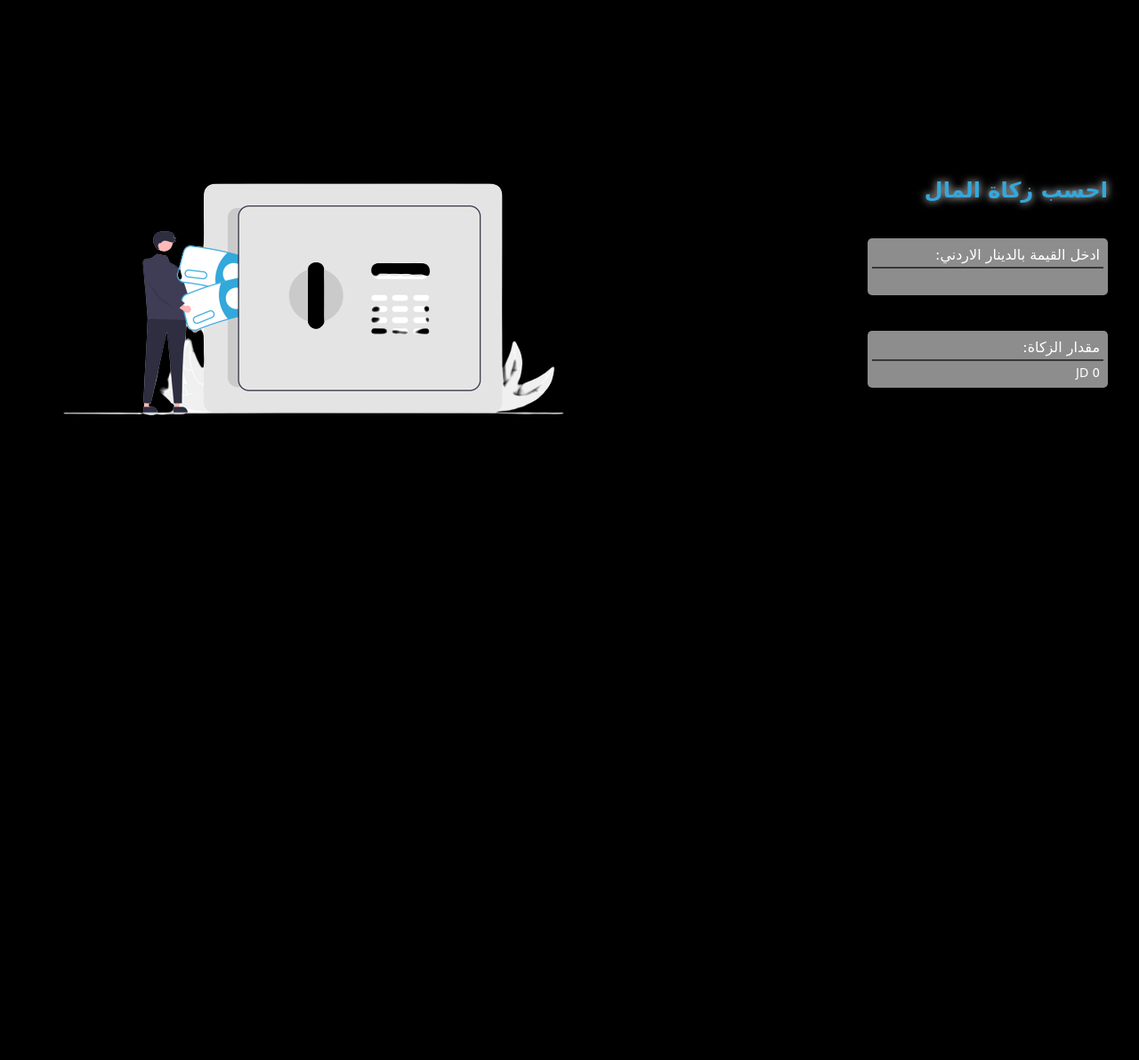
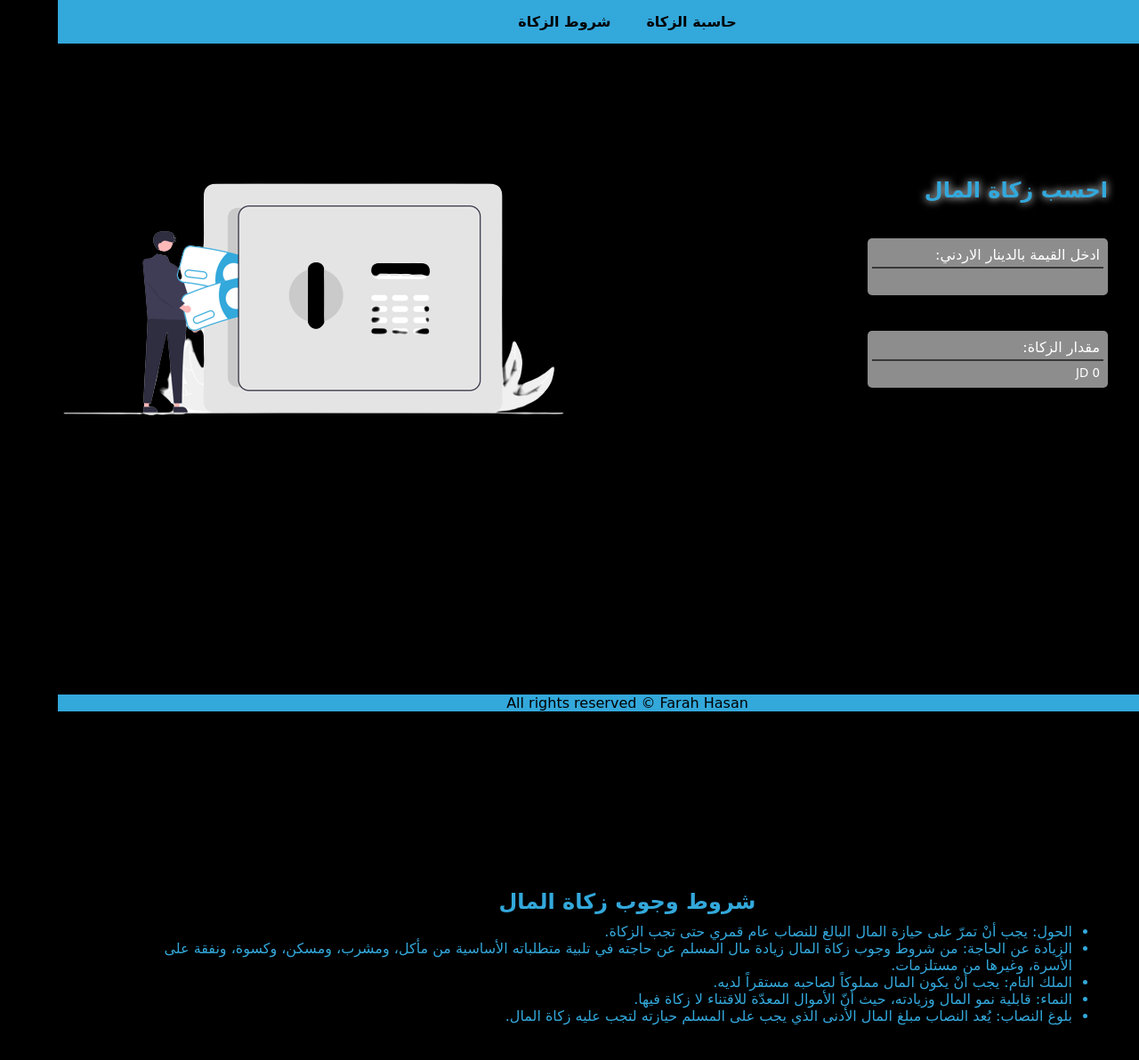
Before and after one commit to Farah-Hatem/Zakat-elmal, a plain HTML site: page index.html in a window 1280 px wide. Shown: the top 1192 px of the page at 89% size. Before the commit the page ends 800 px from the top, so only its background shows below. Drawn offline with Linux system fonts and the light colour scheme; a web font is replaced by a local one.

Commit message:
Update index.html

```diff
--- a/index.html
+++ b/index.html
@@ -10,18 +10,26 @@
     <link href="https://fonts.googleapis.com/css2?family=Abril+Fatface&family=Marhey:wght@300;400&display=swap" rel="stylesheet">
 </head>
 <body>
+    <header>
+        <div class="container">
+            <nav>
+                <a href="index.html"><li>حاسبة الزكاة</li></a>
+                <a href="#shart"><li>شروط الزكاة</li></a>
+            </nav>
+        </div>
+    </header>
     <div class="cover">
         <div class="container">
             <section id="box">
                 <h1>احسب زكاة المال </h1>
                 <div class="amount">
                     <label for="input">ادخل القيمة بالدينار الاردني:</label>
-                    <input type="number" name="input" value="in" id="input" class="input">
+                    <input type="number" name="input" value="in" id="input" class="input" min="0">
                 </div>
                 <span></span>
                 <div class="result">
                     <label for="result">مقدار الزكاة: </label>
-                    <input type="number" name="result" id="result"  disabled placeholder="0 JD">
+                    <input type="number" name="result" id="result"  disabled readonly placeholder="0 JD">
                 </div>
                 <!-- <div>
                     <button type="submit" id="sub" onclick="info()">Calculate</button>
@@ -30,8 +38,22 @@
             <section id="image">
                 <img src="images/undraw-removebg.png" alt="not found">
             </section>
+            <section id="shart">
+                <!-- <img src="images/undraw-removebg.png" alt="not found"> -->
+                <h2> شروط وجوب زكاة المال</h2>
+                <ul>
+                    <li>الحول: يجب أنْ تمرّ على حيازة المال البالغ للنصاب عام قمري حتى تجب الزكاة.</li>
+                    <li>الزيادة عن الحاجة: من شروط وجوب زكاة المال زيادة مال المسلم عن حاجته في تلبية متطلباته الأساسية من مأكل، ومشرب، ومسكن، وكسوة، ونفقة على الأسرة، وغيرها من مستلزمات.</li>
+                    <li>الملك التام: يجب أنْ يكون المال مملوكاً لصاحبه مستقراً لديه.</li>
+                    <li>النماء: قابلية نمو المال وزيادته، حيث أنّ الأموال المعدّة للاقتناء لا زكاة فيها.</li>
+                    <li>بلوغ النصاب: يُعد النصاب مبلغ المال الأدنى الذي يجب على المسلم حيازته لتجب عليه زكاة المال.</li>
+                </ul>
+            </section>
         </div>
     </div>
+    <footer>
+        <p>All rights reserved &copy; Farah Hasan</p>
+    </footer>
     <script src="JS/script.js"></script>
 </body>
 </html>
```
